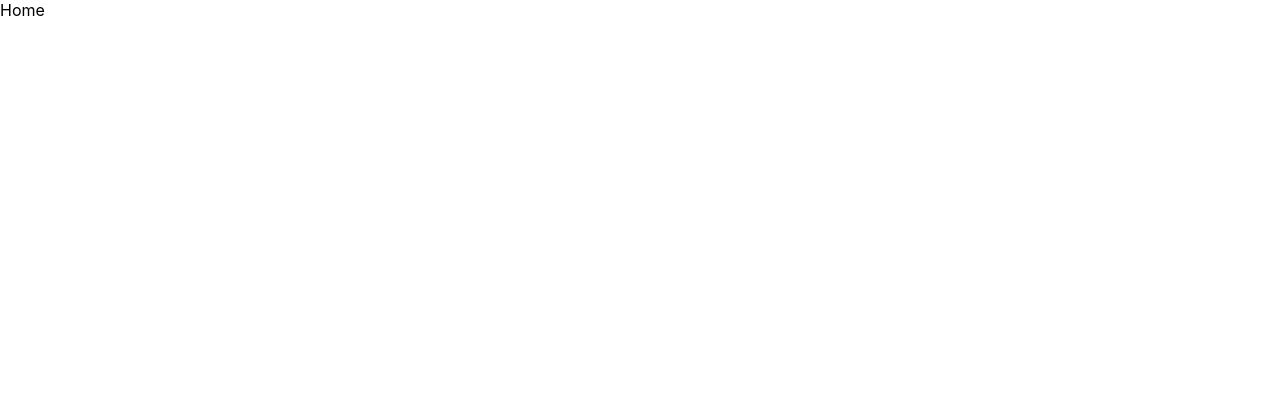
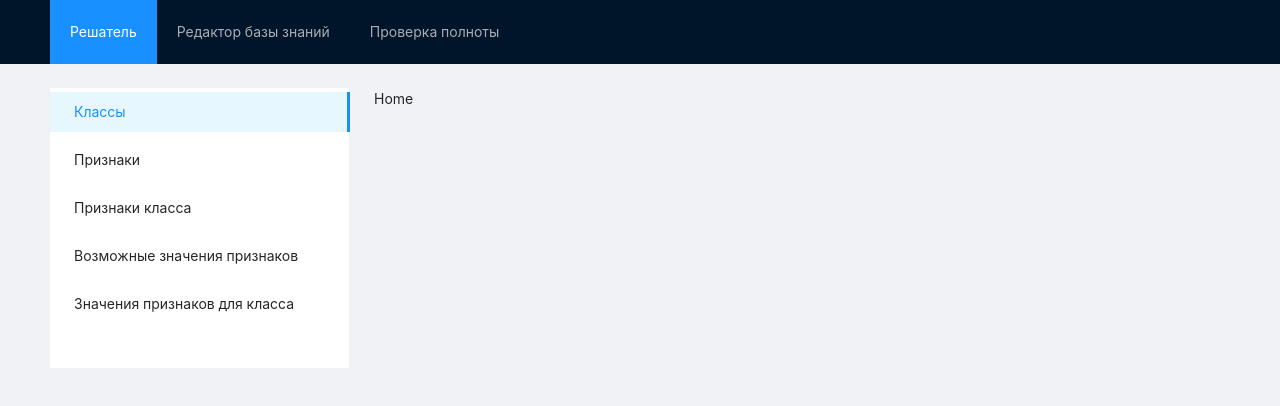
Before and after one commit to prizman2000/knowledge_based_system, a React (Create React App) app in the folder client/: page / in a window 1280 px wide. Shown: the top 406 px of the page. Built offline with nearby package versions, Linux system fonts and the light colour scheme.

Commit message:
created Page layout

```diff
--- a/client/package.json
+++ b/client/package.json
@@ -6,9 +6,9 @@
     "@testing-library/jest-dom": "^5.16.2",
     "@testing-library/react": "^12.1.3",
     "@testing-library/user-event": "^13.5.0",
+    "antd": "^4.18.9",
     "react": "^17.0.2",
     "react-dom": "^17.0.2",
-    "react-router-dom": "^6.2.1",
     "react-scripts": "5.0.0",
     "sass": "^1.49.9",
     "web-vitals": "^2.1.4"
--- a/client/src/App.js
+++ b/client/src/App.js
@@ -1,4 +1,3 @@
-import {BrowserRouter as Router, Route, Link, Routes} from "react-router-dom";
 import s from './App.scss';
 import Home from "./pages/Home/Home";
 
@@ -8,20 +7,6 @@ function App() {
       <body>
         <Home/>
       </body>
-
-        <Router>
-            <Routes>
-                <Route exact path={'/'} component={Home}/>
-                {/*<Route exact path={'/'} component={EditMenuPage}/>*/}
-                {/*<Route exact path={'/'} component={ClassPage}/>*/}
-                {/*<Route exact path={'/'} component={FeaturePage}/>*/}
-                {/*<Route exact path={'/'} component={FeatureValuesPage}/>*/}
-                {/*<Route exact path={'/'} component={ClassFeaturesPage}/>*/}
-                {/*<Route exact path={'/'} component={ClassFeaturesValuesPage}/>*/}
-                {/*<Route exact path={'/'} component={InputBlockPage}/>*/}
-                {/*<Route exact path={'/'} component={ResultPage}/>*/}
-            </Routes>
-        </Router>
     </div>
   );
 }
--- a/client/src/App.scss
+++ b/client/src/App.scss
@@ -0,0 +1 @@
+@import "antd/dist/antd.css";
--- /dev/null
+++ b/client/src/layout/Page/Page.js
@@ -0,0 +1,55 @@
+import React, {useState} from 'react';
+import s from './Page.module.scss';
+
+import { Layout, Menu, Breadcrumb } from 'antd';
+import { UserOutlined, LaptopOutlined, NotificationOutlined } from '@ant-design/icons';
+
+const { SubMenu } = Menu;
+const { Header, Content, Sider } = Layout;
+
+export default function Page({children}) {
+
+    const [topMenu, setTopMenu] = useState(1);
+    const [sideMenu, setSideMenu] = useState(1);
+
+    const handleTopMenuClick = (e) => {
+        setTopMenu(e.key);
+    };
+
+    const handleSideMenuClick = (e) => {
+        setSideMenu(e.key);
+    };
+
+    return (
+        <Layout style={{minHeight: 100+'vh'}}>
+            <Header className={s.header}>
+                <Menu theme={'dark'} mode={'horizontal'} onClick={handleTopMenuClick} defaultSelectedKeys={[`${topMenu}`]}>
+                    <Menu.Item key={'1'}>Решатель</Menu.Item>
+                    <Menu.Item key={'2'}>Редактор базы знаний</Menu.Item>
+                    <Menu.Item key={'3'}>Проверка полноты</Menu.Item>
+                </Menu>
+            </Header>
+            <Content style={{ padding: '0 50px' }}>
+                <Layout className="site-layout-background" style={{ padding: '24px 0' }}>
+                    <Sider className="site-layout-background" width={300}>
+                        <Menu
+                            mode="inline"
+                            onClick={handleSideMenuClick}
+                            defaultSelectedKeys={[`${sideMenu}`]}
+                            style={{ height: '100%' }}
+                        >
+                            <Menu.Item key="1">Классы</Menu.Item>
+                            <Menu.Item key="2">Признаки</Menu.Item>
+                            <Menu.Item key="3">Признаки класса</Menu.Item>
+                            <Menu.Item key="4">Возможные значения признаков</Menu.Item>
+                            <Menu.Item key="5">Значения признаков для класса</Menu.Item>
+                        </Menu>
+                    </Sider>
+                    <Content style={{ padding: '0 24px', minHeight: 280 }}>
+                        {children}
+                    </Content>
+                </Layout>
+            </Content>
+        </Layout>
+    );
+}
--- a/client/src/pages/Home/Home.js
+++ b/client/src/pages/Home/Home.js
@@ -1,11 +1,12 @@
 import React from "react";
 import s from './Home.module.scss';
+import Page from "../../layout/Page/Page";
 
 export default function Home() {
 
     return (
-        <>
+        <Page>
             Home
-        </>
+        </Page>
     );
 }
```
Also changed, not shown: client/src/layout/Page/Page.module.scss (added), 1 other file (tests, documents, lock files or other folders).
